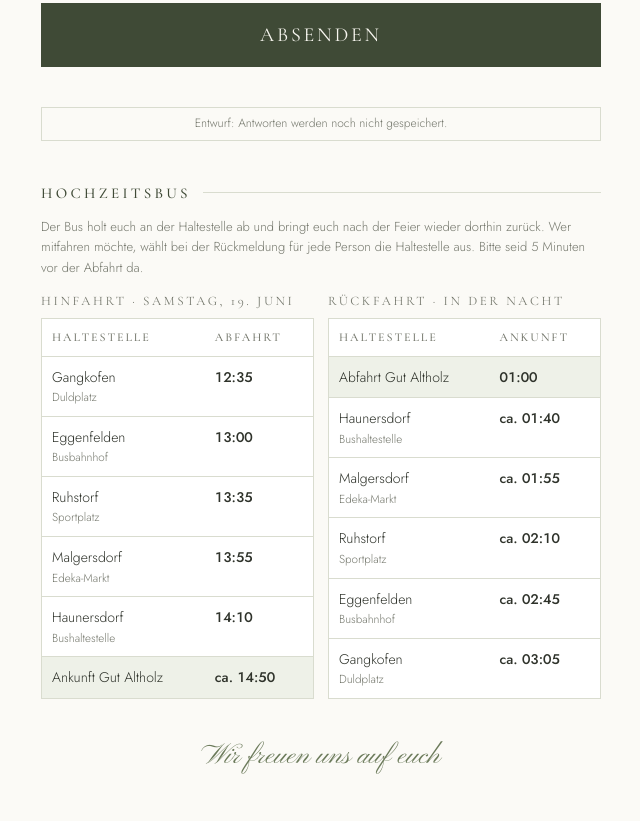
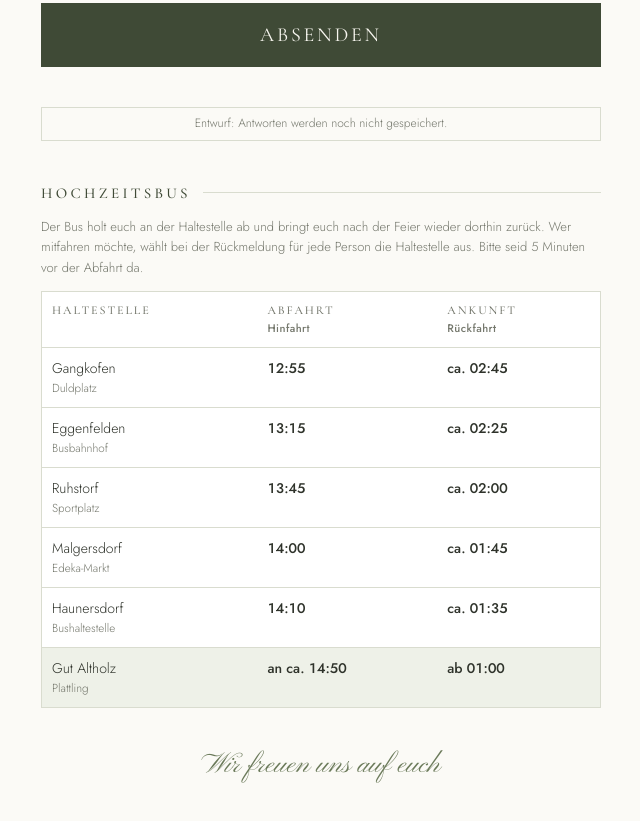
Before and after one commit to johannesvilsmaier/hochzeit, a plain HTML site: page index.html in a window 1280 px wide. Shown: the part 2405-3226 px from the top of the page, without its empty margins (319-959 px from the left). Drawn offline with nearby package versions, Linux system fonts and the light colour scheme.

Commit message:
Busfahrplan: eine Tabelle, Fahrzeit 1 h 52 min neu gerechnet

```diff
--- a/index.html
+++ b/index.html
@@ -155,15 +155,13 @@ button { font: inherit; cursor: pointer; }
 .erledigt-titel { font-family: var(--schrift-titel); font-size: 22px; font-weight: 600; color: var(--salbei-tief); }
 .erledigt-titel::before { content: "✓"; display: block; font-size: 26px; line-height: 1; margin-bottom: 4px; }
 .erledigt-knoepfe { display: flex; justify-content: center; gap: 16px; flex-wrap: wrap; }
-.fahrplan-paar { display: grid; grid-template-columns: 1fr 1fr; gap: 14px; }
-.fahrplan-paar > div { min-width: 0; }
-@media (max-width: 520px) { .fahrplan-paar { grid-template-columns: 1fr; } }
 .fahrplan-rahmen { overflow-x: auto; }
 .fahrplan { width: 100%; border-collapse: collapse; background: var(--karte); border: 1px solid var(--linie); font-size: 14px; font-variant-numeric: tabular-nums; }
 .fahrplan th, .fahrplan td { padding: 9px 10px; text-align: left; border-bottom: 1px solid var(--linie); vertical-align: top; }
 .fahrplan th { font-family: var(--schrift-titel); font-weight: 500; font-size: 12px; text-transform: uppercase; letter-spacing: .16em; color: var(--grau); }
 .fahrplan td.zeit { font-weight: 500; white-space: nowrap; }
-.fahrplan td small { display: block; color: var(--grau); }
+.fahrplan td small, .fahrplan th small { display: block; color: var(--grau); }
+.fahrplan th small { font-family: var(--schrift-text); font-size: 11px; letter-spacing: .04em; text-transform: none; }
 .fahrplan tr.ziel td { background: var(--salbei-hauch); }
 .fuss { text-align: center; font-family: var(--schrift-skript); font-size: 28px; color: var(--salbei); margin: 8px 0 0; }
 .demo { font-size: 12px; text-align: center; color: var(--grau); border: 1px solid var(--linie); padding: 6px 10px; }
@@ -240,10 +238,7 @@ button { font: inherit; cursor: pointer; }
   <section class="bus" id="busfahrplan">
     <h2 class="abschnitt">Hochzeitsbus</h2>
     <p class="hinweis">Der Bus holt euch an der Haltestelle ab und bringt euch nach der Feier wieder dorthin zurück. Wer mitfahren möchte, wählt bei der Rückmeldung für jede Person die Haltestelle aus. Bitte seid 5 Minuten vor der Abfahrt da.</p>
-    <div class="fahrplan-paar">
-      <div class="fahrplan-rahmen"><p class="gang-titel">Hinfahrt · Samstag, 19. Juni</p><table class="fahrplan" id="fahrplan-hin"></table></div>
-      <div class="fahrplan-rahmen"><p class="gang-titel">Rückfahrt · in der Nacht</p><table class="fahrplan" id="fahrplan-rueck"></table></div>
-    </div>
+    <div class="fahrplan-rahmen"><table class="fahrplan" id="fahrplan"></table></div>
   </section>
 
   <p class="fuss">Wir freuen uns auf euch</p>
@@ -318,11 +313,11 @@ const EINSTELLUNGEN = {
   allergieChips: ["Gluten", "Laktose", "Nüsse", "Fisch", "Schalentiere", "Ei", "Vegetarisch", "Vegan"],
   // Fahrplan-Entwurf, siehe ../bus-fahrplan.md (Fahrzeiten OSRM/OpenStreetMap, Abfrage 21.11.2026)
   busHalte: [
-    { ort: "Gangkofen", stelle: "Duldplatz", hin: "12:35", rueck: "03:05" },
-    { ort: "Eggenfelden", stelle: "Busbahnhof", hin: "13:00", rueck: "02:45" },
-    { ort: "Ruhstorf", stelle: "Sportplatz", hin: "13:35", rueck: "02:10" },
-    { ort: "Malgersdorf", stelle: "Edeka-Markt", hin: "13:55", rueck: "01:55" },
-    { ort: "Haunersdorf", stelle: "Bushaltestelle", hin: "14:10", rueck: "01:40" }
+    { ort: "Gangkofen", stelle: "Duldplatz", hin: "12:55", rueck: "02:45" },
+    { ort: "Eggenfelden", stelle: "Busbahnhof", hin: "13:15", rueck: "02:25" },
+    { ort: "Ruhstorf", stelle: "Sportplatz", hin: "13:45", rueck: "02:00" },
+    { ort: "Malgersdorf", stelle: "Edeka-Markt", hin: "14:00", rueck: "01:45" },
+    { ort: "Haunersdorf", stelle: "Bushaltestelle", hin: "14:10", rueck: "01:35" }
   ],
   busAnkunft: "ca. 14:50",
   busAbfahrt: "01:00"
@@ -546,15 +541,10 @@ document.getElementById("rueckmeldung").addEventListener("submit", async e => {
   }
 });
 
-const haltZeile = (h, zeit) => `<tr><td>${h.ort}<small>${h.stelle}</small></td><td class="zeit">${zeit}</td></tr>`;
-document.getElementById("fahrplan-hin").innerHTML =
-  `<thead><tr><th>Haltestelle</th><th>Abfahrt</th></tr></thead><tbody>` +
-  EINSTELLUNGEN.busHalte.map(h => haltZeile(h, h.hin)).join("") +
-  `<tr class="ziel"><td>Ankunft Gut Altholz</td><td class="zeit">${EINSTELLUNGEN.busAnkunft}</td></tr></tbody>`;
-document.getElementById("fahrplan-rueck").innerHTML =
-  `<thead><tr><th>Haltestelle</th><th>Ankunft</th></tr></thead><tbody>` +
-  `<tr class="ziel"><td>Abfahrt Gut Altholz</td><td class="zeit">${EINSTELLUNGEN.busAbfahrt}</td></tr>` +
-  [...EINSTELLUNGEN.busHalte].reverse().map(h => haltZeile(h, "ca. " + h.rueck)).join("") + `</tbody>`;
+document.getElementById("fahrplan").innerHTML =
+  `<thead><tr><th>Haltestelle</th><th>Abfahrt<small>Hinfahrt</small></th><th>Ankunft<small>Rückfahrt</small></th></tr></thead><tbody>` +
+  EINSTELLUNGEN.busHalte.map(h => `<tr><td>${h.ort}<small>${h.stelle}</small></td><td class="zeit">${h.hin}</td><td class="zeit">ca. ${h.rueck}</td></tr>`).join("") +
+  `<tr class="ziel"><td>Gut Altholz<small>Plattling</small></td><td class="zeit">an ca. ${EINSTELLUNGEN.busAnkunft.replace("ca. ", "")}</td><td class="zeit">ab ${EINSTELLUNGEN.busAbfahrt}</td></tr></tbody>`;
 document.getElementById("demo-hinweis").hidden = !!EINSTELLUNGEN.speicherUrl;
 personNeu();
 erledigtZeigen(gemerkt());
```
